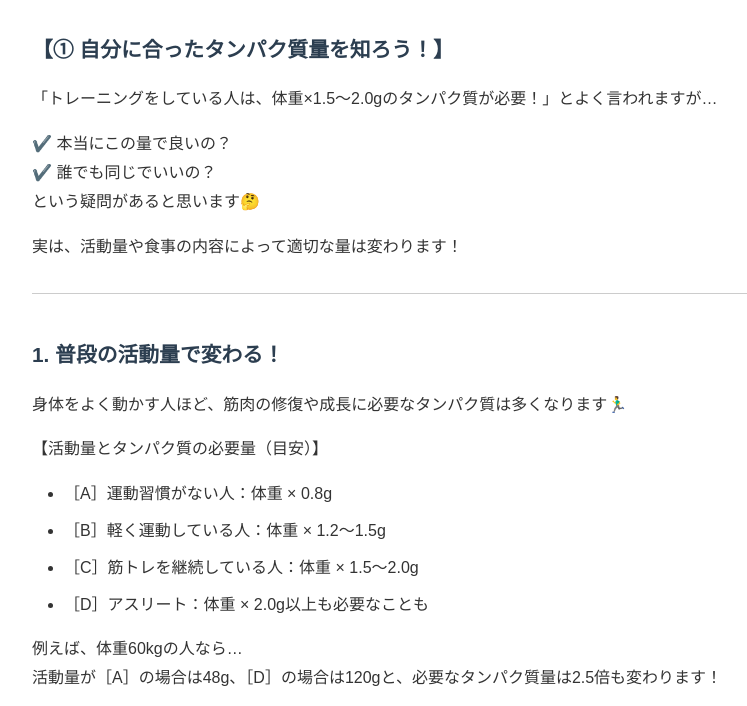
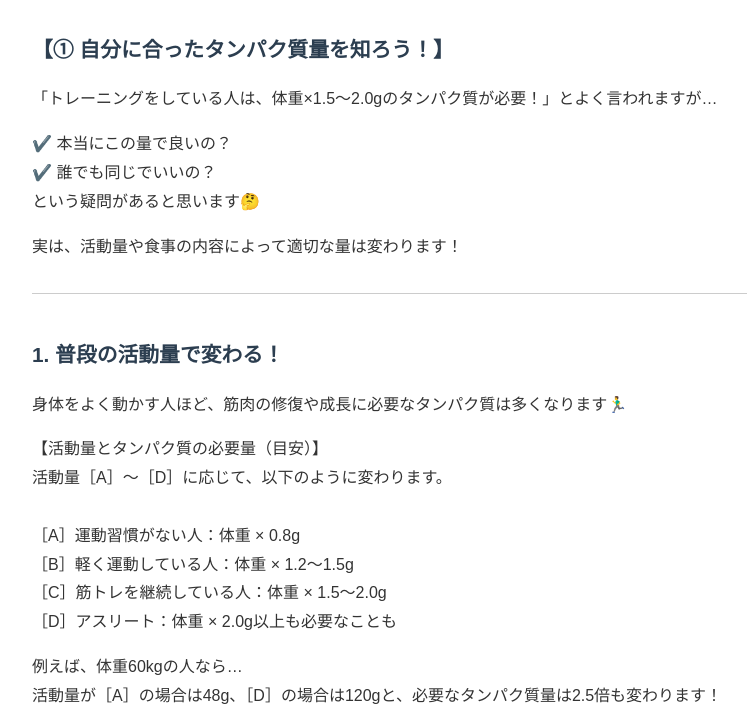
Before and after one commit to BYPERSONALGYM/muscle, a plain HTML site: page index.html in a window 1280 px wide. Shown: the part 102-808 px from the top of the page, without its empty margins (248-995 px from the left). Drawn offline with Linux system fonts and the light colour scheme.

Commit message:
Update index.html

```diff
--- a/index.html
+++ b/index.html
@@ -67,14 +67,13 @@
     身体をよく動かす人ほど、筋肉の修復や成長に必要なタンパク質は多くなります🏃‍♂️
   </p>
   <p>
-    【活動量とタンパク質の必要量（目安）】
+    【活動量とタンパク質の必要量（目安）】<br>
+    活動量［A］〜［D］に応じて、以下のように変わります。<br><br>
+    ［A］運動習慣がない人：体重 × 0.8g<br>
+    ［B］軽く運動している人：体重 × 1.2〜1.5g<br>
+    ［C］筋トレを継続している人：体重 × 1.5〜2.0g<br>
+    ［D］アスリート：体重 × 2.0g以上も必要なことも
   </p>
-  <ul>
-    <li>［A］運動習慣がない人：体重 × 0.8g</li>
-    <li>［B］軽く運動している人：体重 × 1.2〜1.5g</li>
-    <li>［C］筋トレを継続している人：体重 × 1.5〜2.0g</li>
-    <li>［D］アスリート：体重 × 2.0g以上も必要なことも</li>
-  </ul>
   <p>
     例えば、体重60kgの人なら…<br>
     活動量が［A］の場合は48g、［D］の場合は120gと、必要なタンパク質量は2.5倍も変わります！
```
